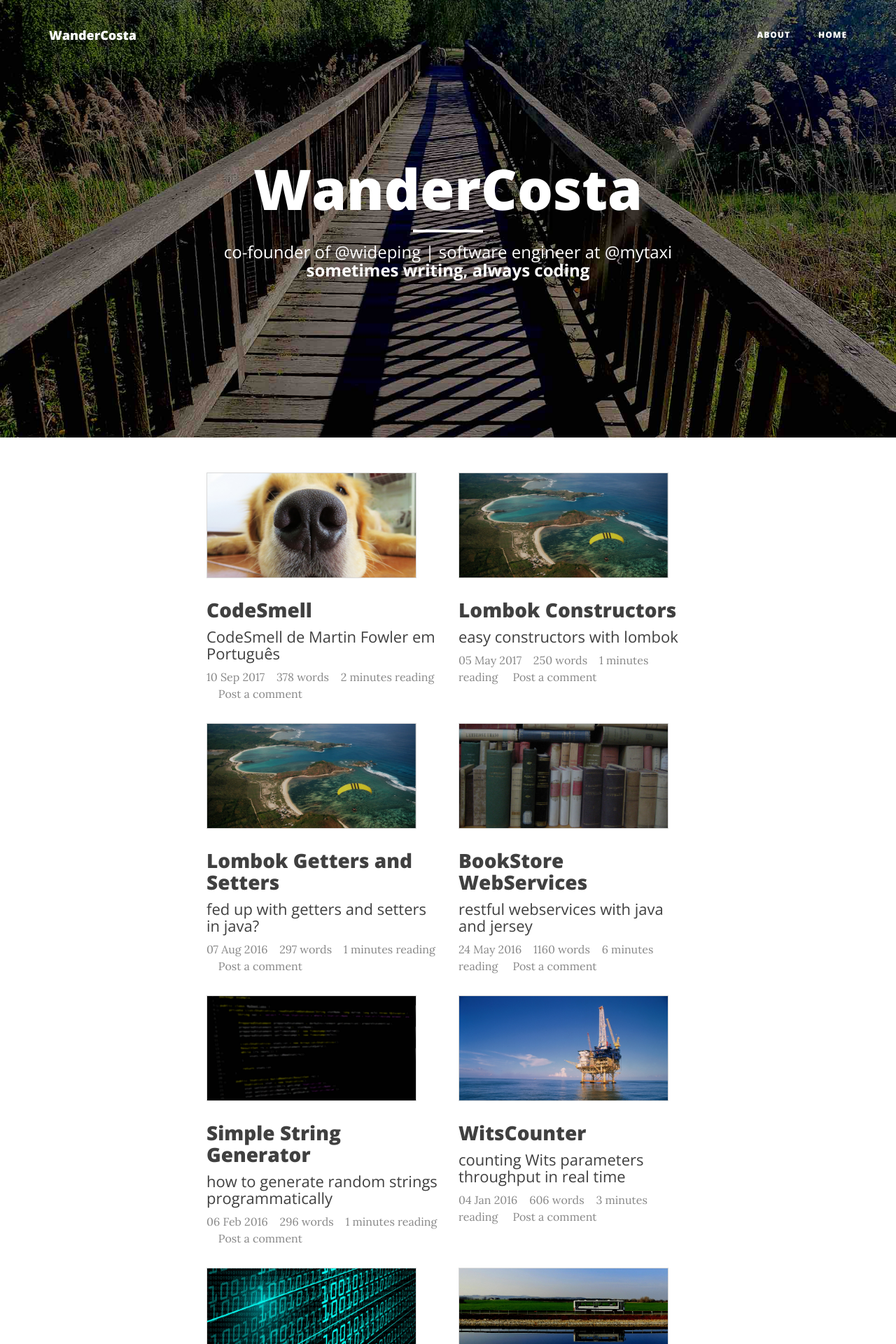
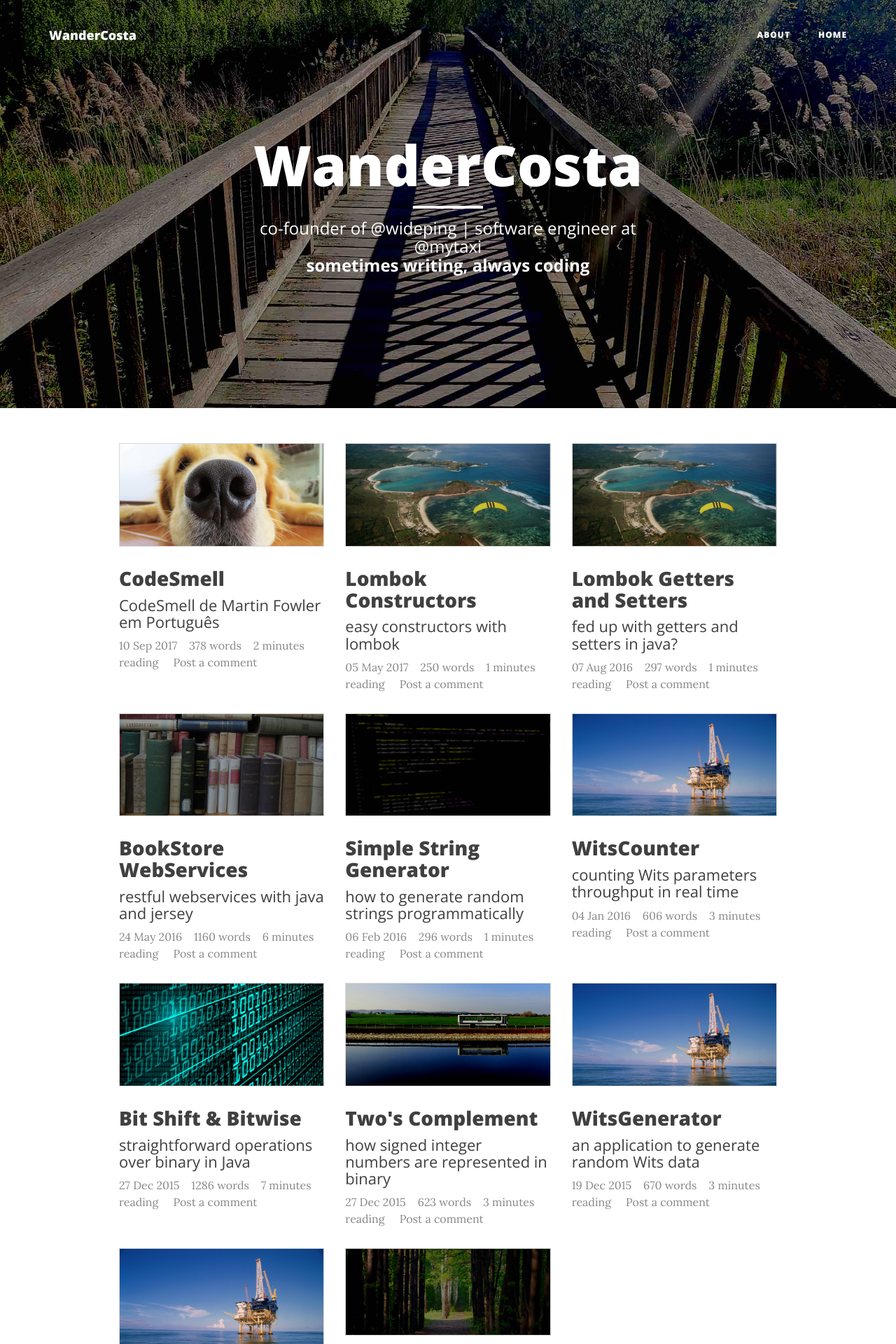
Before and after one commit to rwanderc/blog, a Jekyll site: the page built from index.html, in a window 1280 px wide. Shown: the top 1920 px of the page at 70% size. Built offline with Jekyll 4.4.1, drawn with Linux system fonts in a browser that asks for light colours; nearby versions of some CDN libraries; emoji names are drawn with the system emoji font; the list of posts is cut into pages by our own code.

Commit message:
Refactoring layout for 3 columns

```diff
--- a/_config.yml
+++ b/_config.yml
@@ -20,7 +20,7 @@
 exclude: ["less", "node_modules", "Gruntfile.js", "package.json", "README.md", "vendor"]
 permalink: "/:title/"
 paginate_path: "/pagina-:num"
-paginate: 14
+paginate: 12
 timezone: America/Sao_Paulo
 
 excerpt_separator: <!--more-->
--- a/_layouts/page.html
+++ b/_layouts/page.html
@@ -24,9 +24,9 @@
 <!-- Main Content -->
 <div class="container">
 	<div class="row">
-		<div class="col-lg-8 col-lg-offset-2 col-md-10 col-md-offset-1">
+		<!--<div class="col-lg-8 col-lg-offset-2 col-md-10 col-md-offset-1">-->
 			{{ content }}
-		</div>
+		<!--</div>-->
 	</div>
 </div>
 
--- a/css/clean-blog.css
+++ b/css/clean-blog.css
@@ -69,6 +69,9 @@
   letter-spacing: 1px;
 }
 @media only screen and (min-width: 768px) {
+  .container {
+    width: 700px;
+  }
   .navbar-custom {
     background: transparent;
     border-bottom: 1px solid transparent;
@@ -91,6 +94,10 @@
   }
 }
 @media only screen and (min-width: 1170px) {
+  .container {
+    width: 1000px;
+  }
+
   .navbar-custom {
     -webkit-transition: background-color 0.3s;
     -moz-transition: background-color 0.3s;
--- a/index.html
+++ b/index.html
@@ -12,8 +12,8 @@
 {% if i == 0 %}
 <div class="col-lg-12">
 {% endif %}
-    <div class="post-preview col-lg-6">
-        <img src="{{ post.header-img }}" width="300" class="thumb-img">
+    <div class="post-preview col-lg-4">
+        <img src="{{ post.header-img }}" class="thumb-img">
         <a href="{{ post.url | prepend: site.baseurl }}">
             <h2 class="post-title">{{ post.title }}</h2>
             {% if post.subtitle %}
@@ -40,19 +40,21 @@
             <!--{% endif %}-->
         <!--</spam>-->
     </div>
-{% if i == 1 %}
+{% if i == 2 %}
 </div>
 {% endif %}
 
 {% if i == 0 %}
 {% assign i = 1 %}
-{% else %}
+{% elsif i == 1 %}
+{% assign i = 2 %}
+{% elsif i == 2 %}
 {% assign i = 0 %}
 {% endif %}
 
 {% endfor %}
 
-{% if i == 1 %}
+{% if i == 1 or i == 2 %}
 </div>
 {% endif %}
 
```
